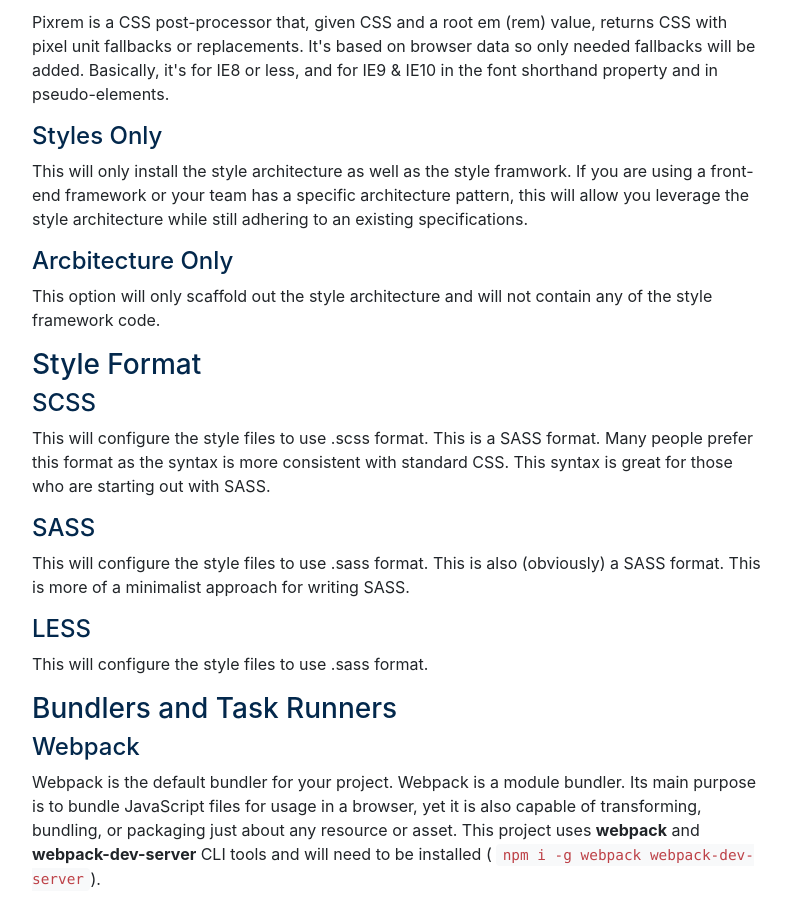
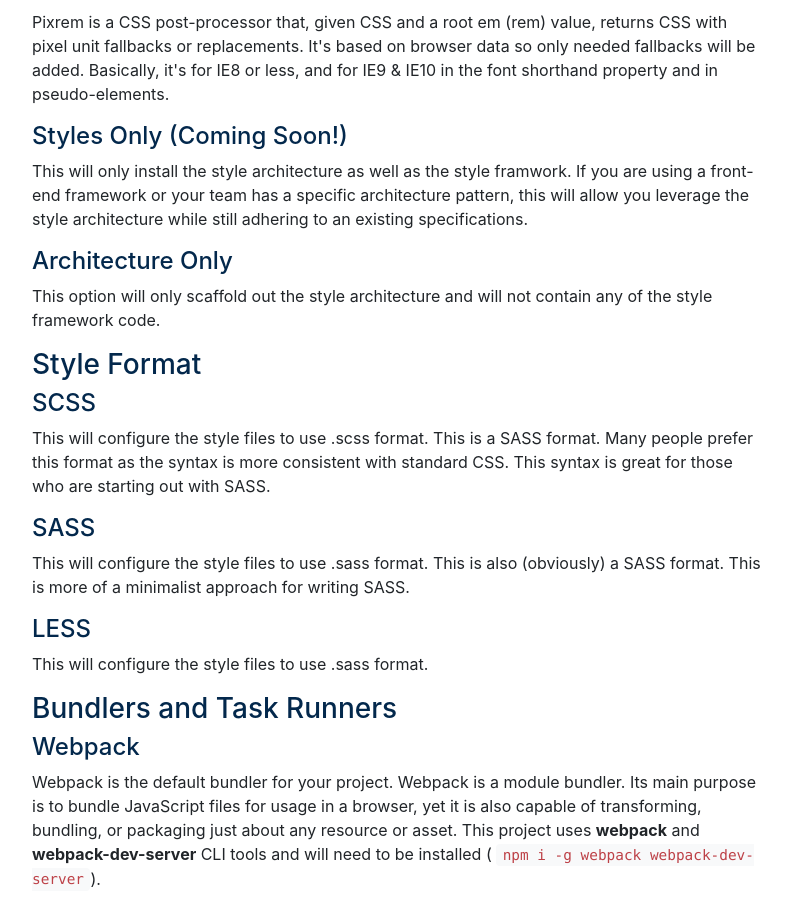
Before and after one commit to break-stuff/clarion, a Nuxt app: page /documentation/new in a window 1280 px wide. Shown: the part 1121-2030 px from the top of the page, without its empty margins (53-844 px from the left). Built offline with nearby package versions, Linux system fonts and the light colour scheme.

Commit message:
Updated styles only documentation

```diff
--- a/pages/documentation/new/index.vue
+++ b/pages/documentation/new/index.vue
@@ -32,10 +32,10 @@
         <p>Pixrem is a CSS post-processor that, given CSS and a root em (rem) value, returns CSS with pixel unit fallbacks or replacements. It's based on browser data so only needed fallbacks will be added. Basically, it's for IE8 or less, and for IE9 &amp; IE10 in the font shorthand property and in pseudo-elements.</p>
 
 
-        <h4>Styles Only</h4>
+        <h4>Styles Only (Coming Soon!)</h4>
         <p>This will only install the style architecture as well as the style framwork. If you are using a front-end framework or your team has a specific architecture pattern, this will allow you leverage the style architecture while still adhering to an existing specifications.</p>
 
-        <h4>Arcbitecture Only</h4>
+        <h4>Architecture Only</h4>
         <p>This option will only scaffold out the style architecture and will not contain any of the style framework code.</p>
 
         <h3>Style Format</h3>
```
